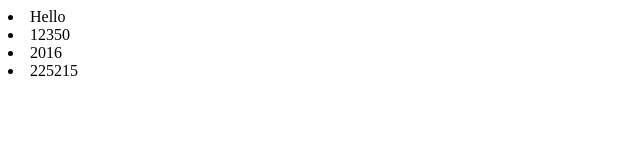
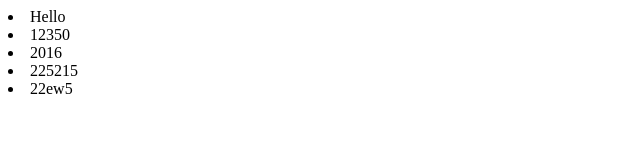
Before and after one commit to nickname1234567891/WorkShap, a plain HTML site: page index.html in a window 1280 px wide. Shown: the full height of the page, 0-640 px from the left. Drawn offline with Linux system fonts and the light colour scheme.

Commit message:
add to 5

```diff
--- a/index.html
+++ b/index.html
@@ -8,4 +8,5 @@
 <li>12350</li>
 <li>2016</li>
 <li>225215</li>
+<li>22ew5</li>
 </body>
```
